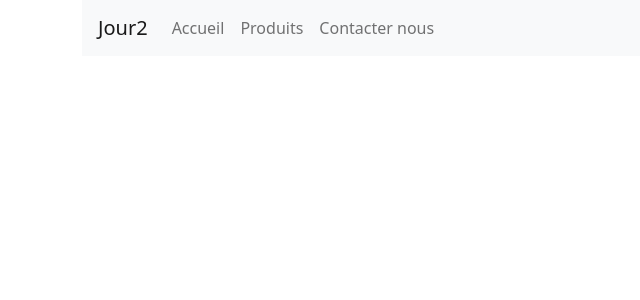
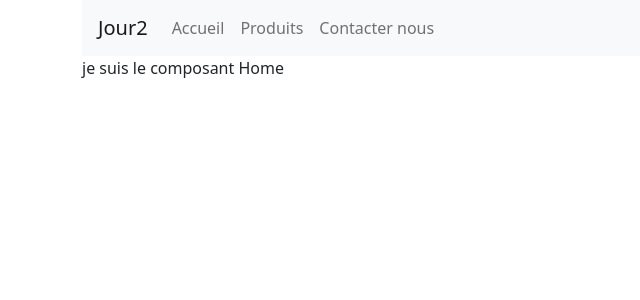
Before and after one commit to webdevproformation/react-3wA-mai2021, a React (Create React App) app in the folder jour1-rappel/: page / in a window 1280 px wide. Shown: the top 300 px of the page, without its empty margins (0-640 px from the left). Built offline with nearby package versions, Linux system fonts and the light colour scheme.

Commit message:
gestion du routing

```diff
--- a/jour1-rappel/src/App.js
+++ b/jour1-rappel/src/App.js
@@ -1,9 +1,13 @@
 // import logo from './logo.svg';
 import './App.css';
 
+import Home from "./jour2/Home";
+import Contact from "./jour2/Contact";
+import Produits from "./jour2/Produits";
+import Produit from "./jour2/Produit";
+import { Route , Switch } from "react-router-dom";
 
 import NavBar from './jour2/NavBar';
-
 function App() {
   return (
     <div className="container">
@@ -12,6 +16,15 @@ function App() {
             <NavBar />
           </div>
         </header>
+        <main className="row">
+          <div className="col">
+            <Switch>
+              <Route path="/produits" component={Produits}/>
+              <Route path="/nous-contacter" component={Contact}/>
+              <Route path="/" component={Home} />
+            </Switch>
+          </div>
+        </main>
     </div>
   );
 }
```
